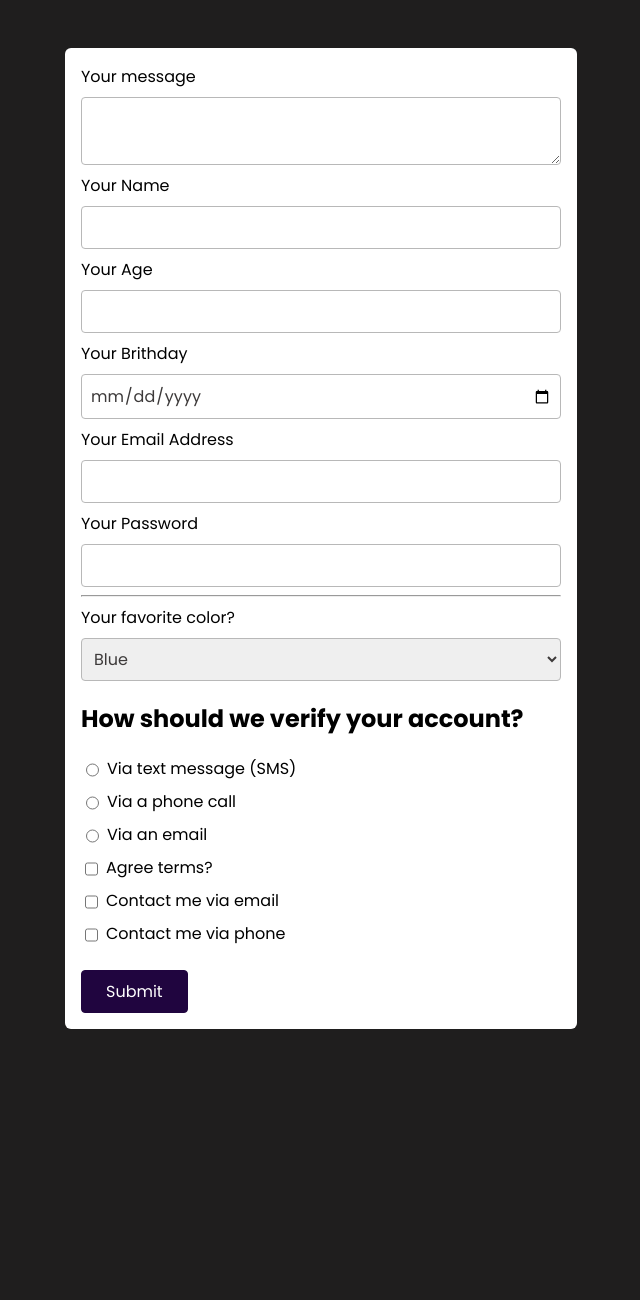
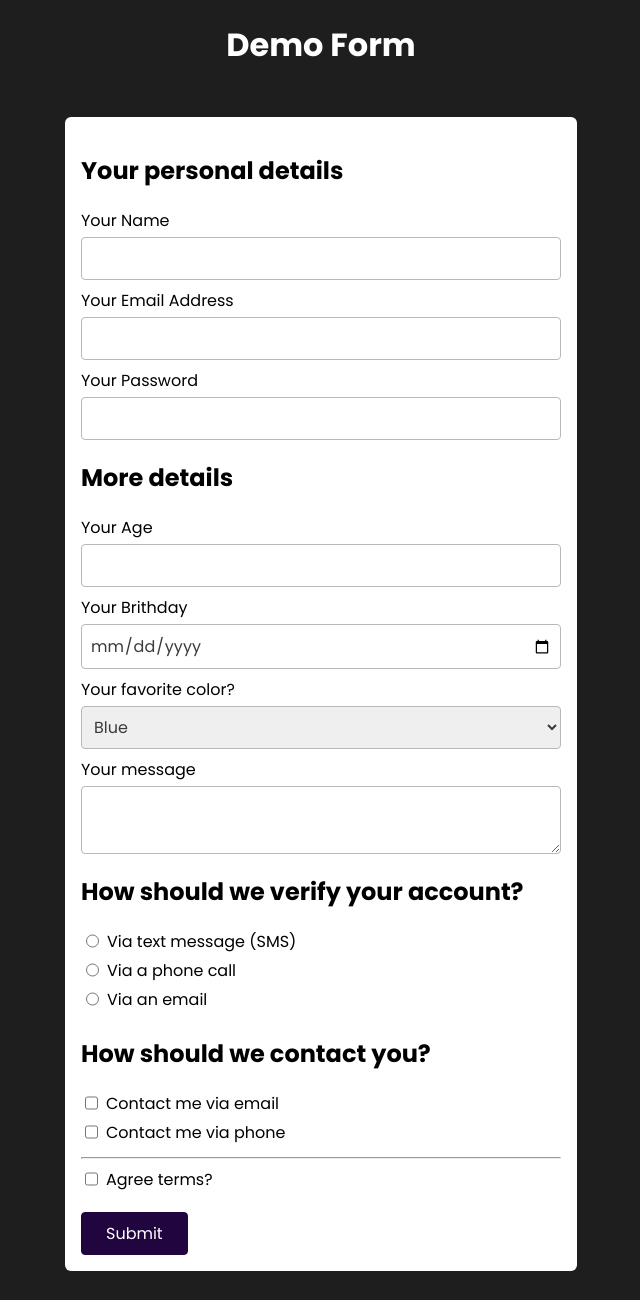
Before and after one commit to riskaagung11/adding-froms-to-websites, a plain HTML site: page index.html in a window 1280 px wide. Shown: the whole page, without its empty margins (319-959 px from the left). Before the commit the page ends 1077 px from the top, so only its background shows below. Drawn offline with Linux system fonts and the light colour scheme.

Commit message:
structuring forms

```diff
--- a/index.html
+++ b/index.html
@@ -8,20 +8,40 @@
     <link rel="stylesheet" href="style.css" />
   </head>
   <body>
+    <header>
+      <h1>Demo Form</h1>
+    </header>
+    <main>
       <form action="/" method="GET">
-      <label for="usermassage">Your message</label>
-      <textarea name="user-massage" id="usermassage"></textarea>
+        <section>
+          <h2>Your personal details</h2>
+          <ul>
+            <li>
               <label for="username">Your Name</label>
               <input type="text" name="user-name" id="username" />
+            </li>
+            <li>
+              <label for="useremail">Your Email Address</label>
+              <input type="email" name="user-email" id="useremail" />
+            </li>
+            <li>
+              <label for="userpassword">Your Password</label>
+              <input type="password" name="user-password" id="userpassword" />
+            </li>
+          </ul>
+        </section>
+        <section>
+          <h2>More details</h2>
+          <ul>
+            <li>
               <label for="userage">Your Age</label>
               <input type="number" step="1" name="user-age" id="userage" />
+            </li>
+            <li>
               <label for="brithday">Your Brithday</label>
               <input type="date" name="user-brithday" id="brithday" />
-      <label for="useremail">Your Email Address</label>
-      <input type="email" name="user-email" id="useremail" />
-      <label for="userpassword">Your Password</label>
-      <input type="password" name="user-password" id="userpassword" />
-      <hr />
+            </li>
+            <li>
               <label for="favorite-color">Your favorite color?</label>
               <select name="favoritecolor" id="favorite-color">
                 <option value="Blue">Blue</option>
@@ -30,32 +50,54 @@
                 <option value="Green">Green</option>
                 <option value="Yellow">Yellow</option>
               </select>
+            </li>
+          </ul>
+        </section>
+        <section>
+          <label for="usermassage">Your message</label>
+          <textarea name="user-massage" id="usermassage"></textarea>
+        </section>
+        <section>
           <h2>How should we verify your account?</h2>
-      <div class="form-control-inline">
+          <ul>
+            <li class="form-control-inline">
               <input type="radio" name="verify" id="verify-text-message" value="text-message" />
               <label for="verify-text-message">Via text message (SMS) </label>
-      </div>
-      <div class="form-control-inline">
+            </li>
+            <li class="form-control-inline">
               <input type="radio" name="verify" id="verify-phone" value="phone" />
               <label for="verify-phone">Via a phone call</label>
-      </div>
-      <div class="form-control-inline">
+            </li>
+            <li class="form-control-inline">
               <input type="radio" name="verify" id="verify-email" value="email" />
               <label for="verify-email">Via an email</label>
-      </div>
+            </li>
+          </ul>
+        </section>
+        <section>
+          <h2>How should we contact you?</h2>
+          <ul>
+            <li class="form-control-inline">
+              <input type="checkbox" name="contact" id="contact-email" value="email" />
+              <label for="contact-email">Contact me via email</label>
+            </li>
+            <li class="form-control-inline">
+              <input type="checkbox" name="contact" id="contact-phone" value="phone" />
+              <label for="contact-phone">Contact me via phone</label>
+            </li>
+          </ul>
+        </section>
+        <hr />
+        <section>
           <div class="form-control-inline">
             <input type="checkbox" name="terms" id="agree-terms" />
             <label for="agree-terms">Agree terms?</label>
           </div>
-      <div class="form-control-inline">
-        <input type="checkbox" name="contact" id="contact-email" value="email" />
-        <label for="contact-email">Contact me via email</label>
-      </div>
-      <div class="form-control-inline">
-        <input type="checkbox" name="contact" id="contact-phone" value="phone" />
-        <label for="contact-phone">Contact me via phone</label>
-      </div>
+        </section>
+        <section>
           <button>Submit</button>
+        </section>
       </form>
+    </main>
   </body>
 </html>
--- a/style.css
+++ b/style.css
@@ -2,6 +2,15 @@
 body {
   background-color: #1f1e1e;
   font-family: "Poppins", sans-serif;
+}
+h1 {
+  text-align: center;
+  color: white;
+}
+ul {
+  list-style-type: none;
+  margin: 0;
+  padding: 0;
 }
 form {
   width: 30rem;
@@ -11,7 +20,7 @@ form {
   border-radius: 6px;
 }
 label {
-  margin-bottom: 0.5rem;
+  margin-bottom: 0.25rem;
   display: block;
 }
 input,
```
Lines whose indentation alone changed are shown as unchanged.
